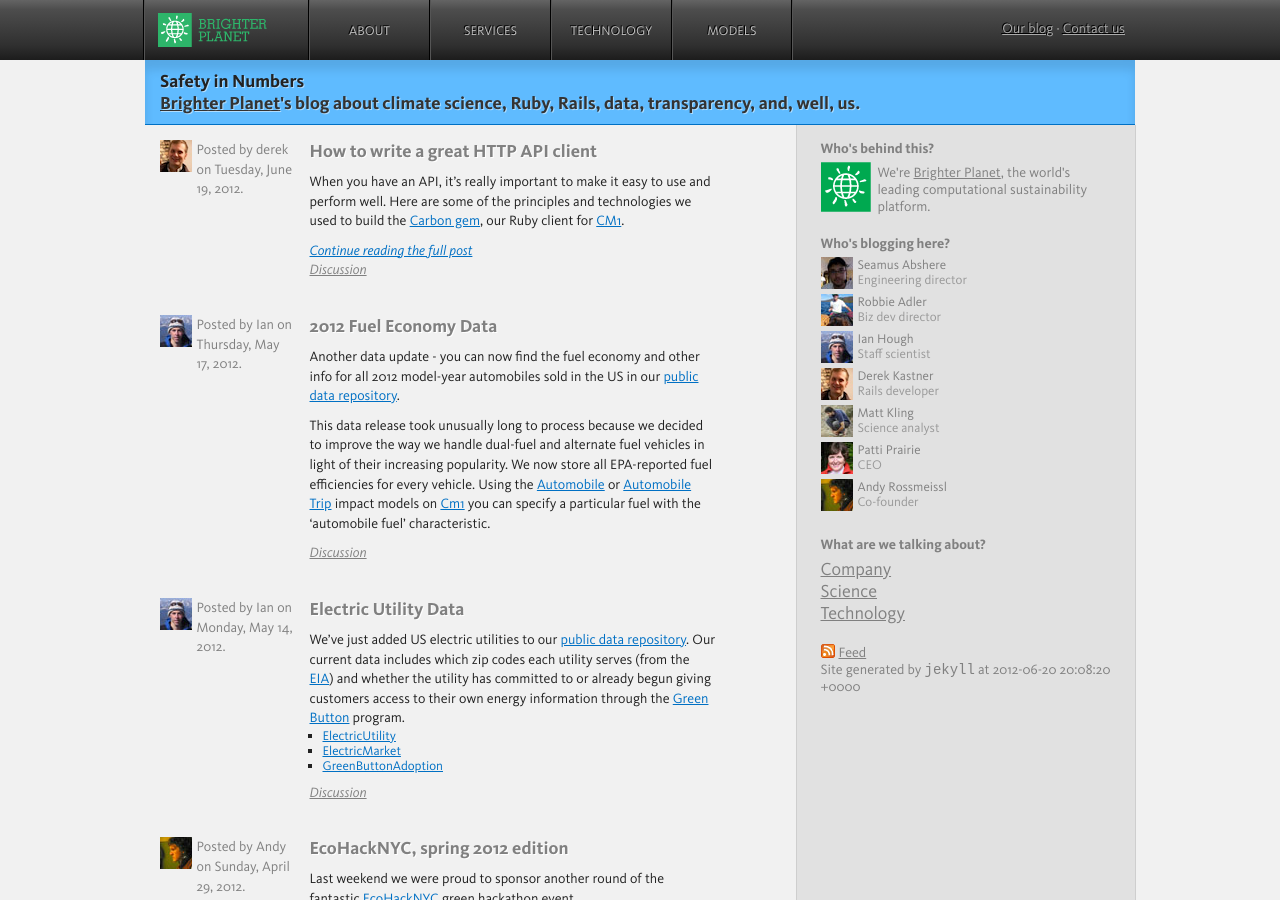
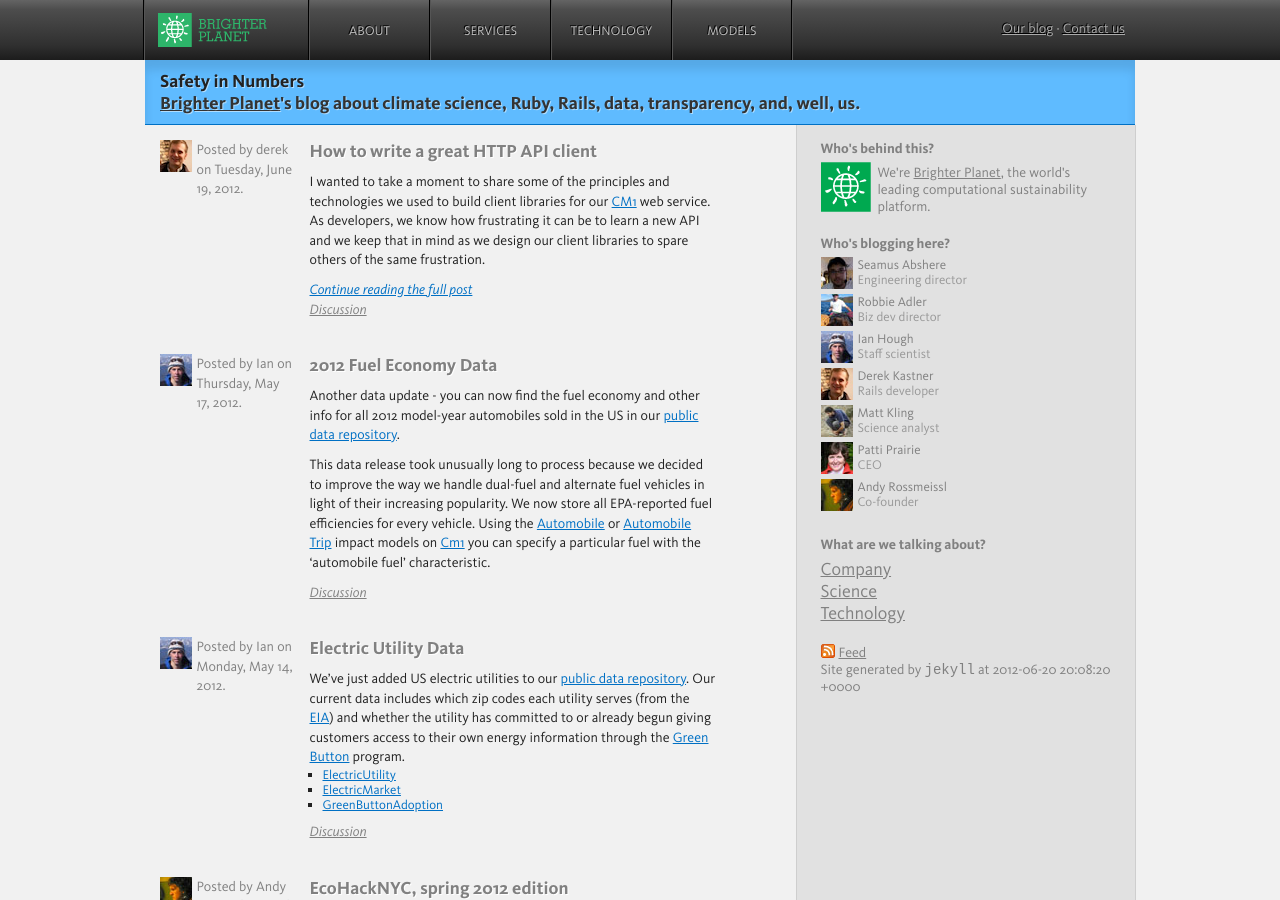
Before and after one commit to faradayio/numbers, a Jekyll site: the page built from index.html, in a window 1280 px wide and 900 px high. Built offline with Jekyll 4.4.1, drawn with Linux system fonts in a browser that asks for light colours; some web fonts are replaced; comment, search, counter and statistics services are not loaded; some of the changed lines change nothing that is shown.

Commit message:
More code examples, less stiffness

```diff
--- a/_posts/2012-06-19-how-to-write-a-great-http-api-client.markdown
+++ b/_posts/2012-06-19-how-to-write-a-great-http-api-client.markdown
@@ -5,39 +5,140 @@
 categories: technology
 ---
 
-When you have an API, it's really important to make it easy to use and perform well. Here are some of the principles and technologies we used to build the [Carbon gem](http://rubygems.org/gems/carbon), our Ruby client for [CM1](http://impact.brighterplanet.com).
+I wanted to take a moment to share some of the principles and technologies we used to build client libraries for our [CM1](http://impact.brighterplanet.com) web service. As developers, we know how frustrating it can be to learn a new API and we keep that in mind as we design our client libraries to spare others of the same frustration.
 
 <!-- more start -->
 
-## It's gotta be easy
+## Make the API client simple
 
-Think of your developers and first-timers. You don't want your developers to waste time with sign-ups and weird object instantiation patterns. A good API is one that takes very little configuration and setup. If I want to run a query, I want to do it with as few lines of code as possible. With our carbon gem you can be up and running with a single line of code:
+Think of your developers and first-timers. You don't want your developers to waste time with sign-ups and weird object instantiation patterns. A good API is one that takes very little configuration and setup. If I want to run a query, I want to do it with as few lines of code as possible. With our carbon gem you can be up and running with a single function call:
 
-    result = Carbon.query('Flight', :origin_airport => 'MSN', :destination_airport => 'ORD')
+{% highlight ruby %}
+    result = Carbon.query('Flight', {
+      :origin_airport => 'MSN', :destination_airport => 'ORD'
+    })
+    puts "Carbon for my cross country flight: #{result.carbon}"
+{% endhighlight %}
 
 No account setup is needed until you're in production. Once you're ready, you can sign up for an API key and set it:
 
+{% highlight ruby %}
     Carbon.key = 'MyKeyABC'
+{% endhighlight %}
+
+Our JavaScript client works similarly:
+
+{% highlight javascript %}
+    var CM1 = require('cm1');
+    CM1.impacts('flight', {
+      origin_airport: 'IAD',
+      destination_airport: 'PDX'
+    },
+    function(err, impacts) {
+      console.log('Carbon for my cross-country flight: ',
+                  impacts.carbon);
+    });
+{% endhighlight %}
 
 Another benefit of a simple API is that it's easier to mock out when testing an application against it.
 
-## You need to have TFM that can be R'd
+## Craft well-written documentation
 
 Good documentation is key. Never assume a new user is familiar with all of the terminology your API uses and explain it well. Note that the simpler your API is, the easier it'll be to write documentation.
 
-Ruby gems can be commented to provide RDoc-formatted documents. Having a dedicated web page for your client or API can be a big help. For instance, our [CM1 site](http://impact.brighterplanet.com/), rather than being a brochure for our service, is a guide to using our API and an introduction to our language-specific API clients.
+### Ruby docs with RDoc
+
+Ruby gems can be commented to provide RDoc-formatted documents. RDoc has some handy features for marking up your documentation.
+
+The `@param` directive - `@param [<type>] <name> <description>` - defines a parameter that a function accepts.
+
+The `@return` directive - `@return [<type>]` - specifies the return value of the function.
+
+Each `@overload` directive - `@overload <function>(<param>) - tells RDoc that the function can be called with different method signatures.
+
+Here's an example from the carbon gem:
+
+{% highlight ruby %}
+    # @overload query(emitter, params)
+    #   The simplest form.
+    #   @param [String] emitter The {http://impact.brighterplanet.com/emitters.json emitter name}.
+    #   @param [optional, Hash] params Characteristics like airline/airport/etc., your API key (if you didn't set it globally), timeframe, compliance, etc.
+    #   @return [Hashie::Mash] The API response, contained in an easy-to-use +Hashie::Mash+
+    #
+    # @overload query(obj)
+    #   Pass in a single query-able object.
+    #   @param [#as_impact_query] obj An object that responds to +#as_impact_query+, generally because you've declared {Carbon::ClassMethods#emit_as} on its parent class.
+    #   @return [Hashie::Mash] The API response, contained in an easy-to-use +Hashie::Mash+
+    def Carbon.query(*params)
+{% endhighlight %}
+
+These directives are important for dynamically typed languages like Ruby.
+
+### Docco
+
+[Docco](http://jashkenas.github.com/docco/) provides "narrative" style documentation that reads more like a manual than your typical API reference. It turns your comments into documentation on one side of the page, with the actual code on the other side. CM1.js [uses Docco to great effect](http://dkastner.github.com/CM1.js).
+![a docco sample](/images/2012-06-19-how-to-write-a-great-http-api-client/docco.png)
+
+### HTML
+
+Having a dedicated web page for your client or API can be a big help. For example, our [CM1 site](http://impact.brighterplanet.com/), rather than being a brochure for our service, is a guide to using our API and an introduction to our language-specific API clients.
 
 ## Eat your own dog food
 
 By using your API for your own projects, you instantly become a critic of your own work. The great benefit is that because you own the API, you get to change it if you don't like it! This is particularly useful in early stages of API development.
 
-## Use VCR
+## Use VCR or other HTTP mocking libraries
 
 [VCR](http://github.com/myronmarston/vcr) is a great testing tool that fakes out HTTP requests so that your tests run quickly and are run against real responses. A nice feature of VCR is that you can configure it to refresh response data, say, every month so you can verify that your client still works with your latest API.
 
-## Make it fast
+Here's an example from the carbon gem:
 
-Performance can be a major obstacle to developers adopting your service. It's best to save them the trouble of handling performance issues by providing a solution. This goes hand-in-hand with eating your own dog food. We took our own pattern of parallelizing CM1 requests and baked it into the carbon gem. Simply pass `Carbon.query` an array of calculations to perform, and we'll use the amazing [Celluloid gem](http://rubygems.org/gems/celluloid) to parallelize the requests. Celluloid provides a pool of threaded workers for this task.
+{% highlight ruby %}
+    describe Carbon do
+      describe '.query' do
+        it "calculates flight impact" do
+          VCR.use_cassette 'LAX->SFO flight', :record => :once do
+            result = Carbon.query('Flight', {
+              :origin_airport => 'LAX', :destination_airport => 'SFO'
+            })
+            result.decisions.carbon.object.value.should be_within(50).of(200)
+          end
+        end
+      end
+    end
+{% endhighlight %}
+
+In JavaScript land, a tool called [replay](http://documentup.com/assaf/node-replay) provides similar functionality.
+
+## Do the multithreading for them
+
+It's best to save developers the trouble of handling performance issues by providing a solution. This goes hand-in-hand with eating your own dog food. We took our own pattern of parallelizing CM1 requests and baked it into the carbon gem. Simply pass `Carbon.query` an array of calculations to perform, and we'll use the amazing [Celluloid gem](http://rubygems.org/gems/celluloid) to parallelize the requests. Celluloid provides a pool of threaded workers for this task.
+
+The carbon gem first creates a Celluloid worker pool:
+
+{% highlight ruby %}
+    require 'celluloid'
+
+    module Carbon
+      class QueryPool
+        include Celluloid
+
+        def perform(query)
+          query.result
+        end
+      end
+    end
+{% endhighlight %}
+
+Then it hands out executes each query to workers in the pool:
+
+{% highlight ruby %}
+    queries.each do |query|
+      pool.perform! query
+    end
+{% endhighlight %}
+
+This is a super-simple way to provide parallelism to your API users.
 
 ## Make it asynchronous
 
```
Also changed, not shown: images/2012-06-19-how-to-write-a-great-http-api-client/docco.png (added).
